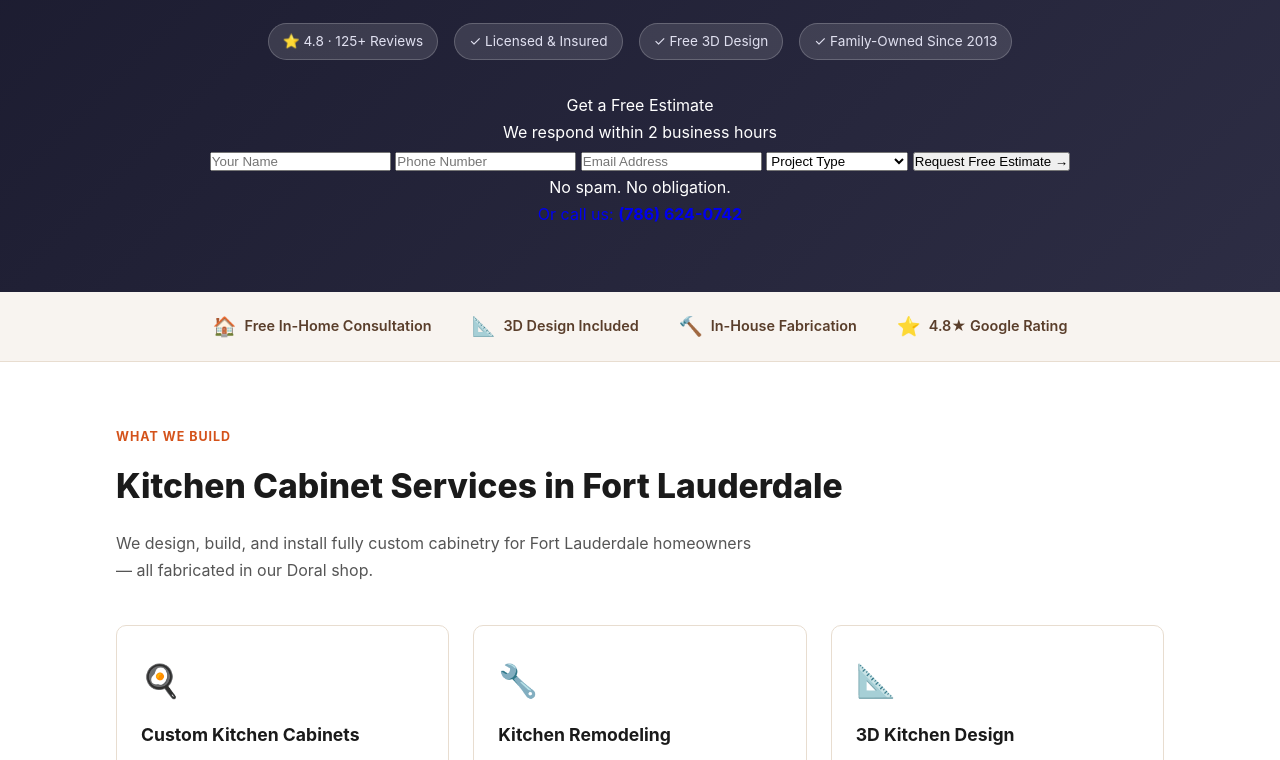
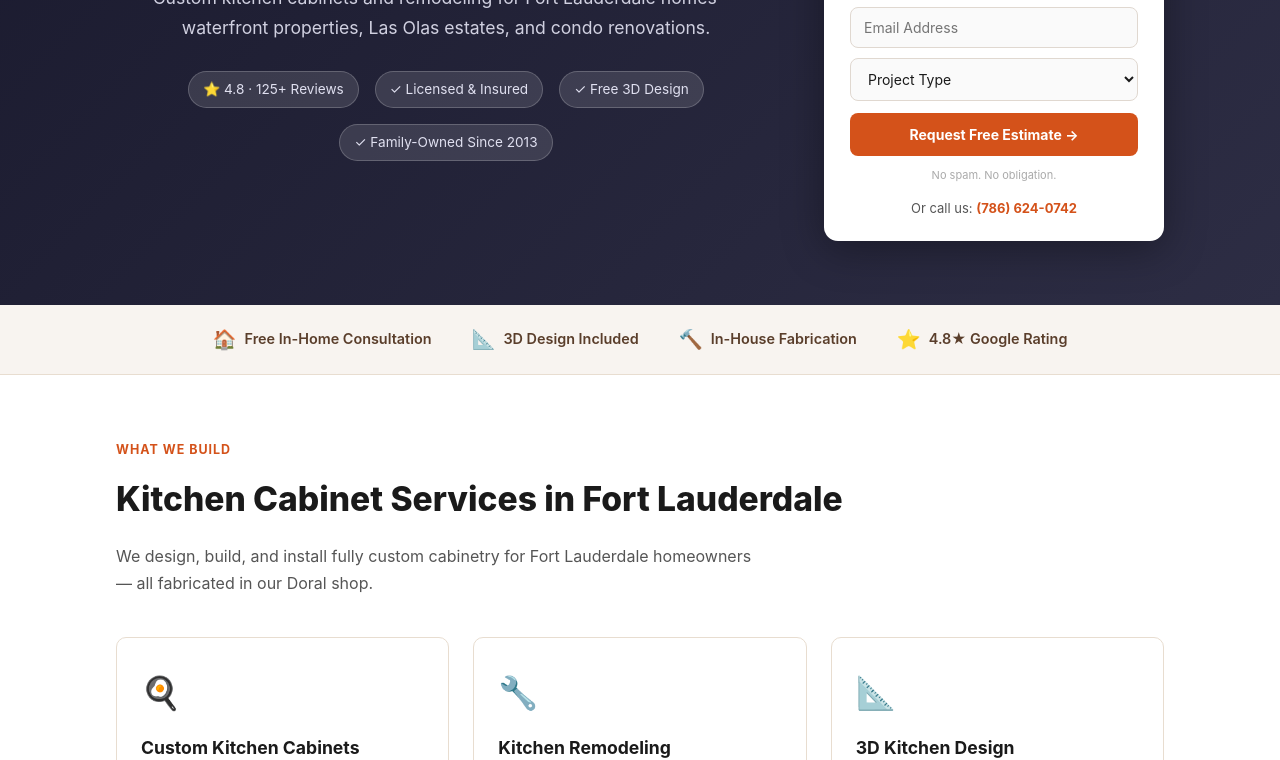
Before and after one commit to ariobueno/fortlauderdalekitchencabinets, a plain HTML site: page index.html in a window 1280 px wide. Shown: the part 340-1100 px from the top of the page. Drawn offline with Linux system fonts and the light colour scheme.

Commit message:
Add hero form styles

```diff
--- a/style.css
+++ b/style.css
@@ -124,3 +124,80 @@ footer a { color: #aaa; }
   .trust-bar .container { gap: 20px; }
   .about-stats { gap: 24px; }
 }
+
+/* ── Hero split layout (form on right) ──────────────────────────────────── */
+.hero-split { display: flex; align-items: center; gap: 48px; }
+.hero-left  { flex: 1; min-width: 0; }
+.hero-right { flex: 0 0 340px; }
+
+.hero-form-card {
+  background: #fff;
+  border-radius: 14px;
+  padding: 28px 26px 22px;
+  box-shadow: 0 8px 40px rgba(0,0,0,0.35);
+}
+.hero-form-title {
+  font-size: 17px;
+  font-weight: 800;
+  color: #1a1a1a;
+  margin: 0 0 4px;
+  text-align: center;
+}
+.hero-form-sub {
+  font-size: 12px;
+  color: #888;
+  text-align: center;
+  margin: 0 0 16px;
+}
+.hero-form-card input,
+.hero-form-card select {
+  width: 100%;
+  padding: 11px 13px;
+  border: 1.5px solid #e0d8d0;
+  border-radius: 8px;
+  font-size: 14px;
+  font-family: inherit;
+  color: #1a1a1a;
+  background: #fafafa;
+  margin-bottom: 10px;
+  box-sizing: border-box;
+  outline: none;
+  transition: border-color .2s;
+}
+.hero-form-card input:focus,
+.hero-form-card select:focus { border-color: #D4521A; background: #fff; }
+.hero-form-card .btn-hero-form {
+  width: 100%;
+  background: #D4521A;
+  color: #fff;
+  border: none;
+  border-radius: 8px;
+  padding: 13px;
+  font-size: 14px;
+  font-weight: 700;
+  font-family: inherit;
+  cursor: pointer;
+  margin-top: 2px;
+  transition: background .2s, transform .15s;
+}
+.hero-form-card .btn-hero-form:hover { background: #b8411a; transform: translateY(-1px); }
+.hero-form-note-sm {
+  font-size: 11px;
+  color: #aaa;
+  text-align: center;
+  margin: 10px 0 0;
+}
+.hero-phone-link {
+  display: block;
+  text-align: center;
+  margin-top: 12px;
+  font-size: 13px;
+  color: #555;
+  text-decoration: none;
+}
+.hero-phone-link strong { color: #D4521A; }
+
+@media (max-width: 820px) {
+  .hero-split { flex-direction: column; gap: 32px; }
+  .hero-right  { flex: unset; width: 100%; max-width: 460px; margin: 0 auto; }
+}
```
